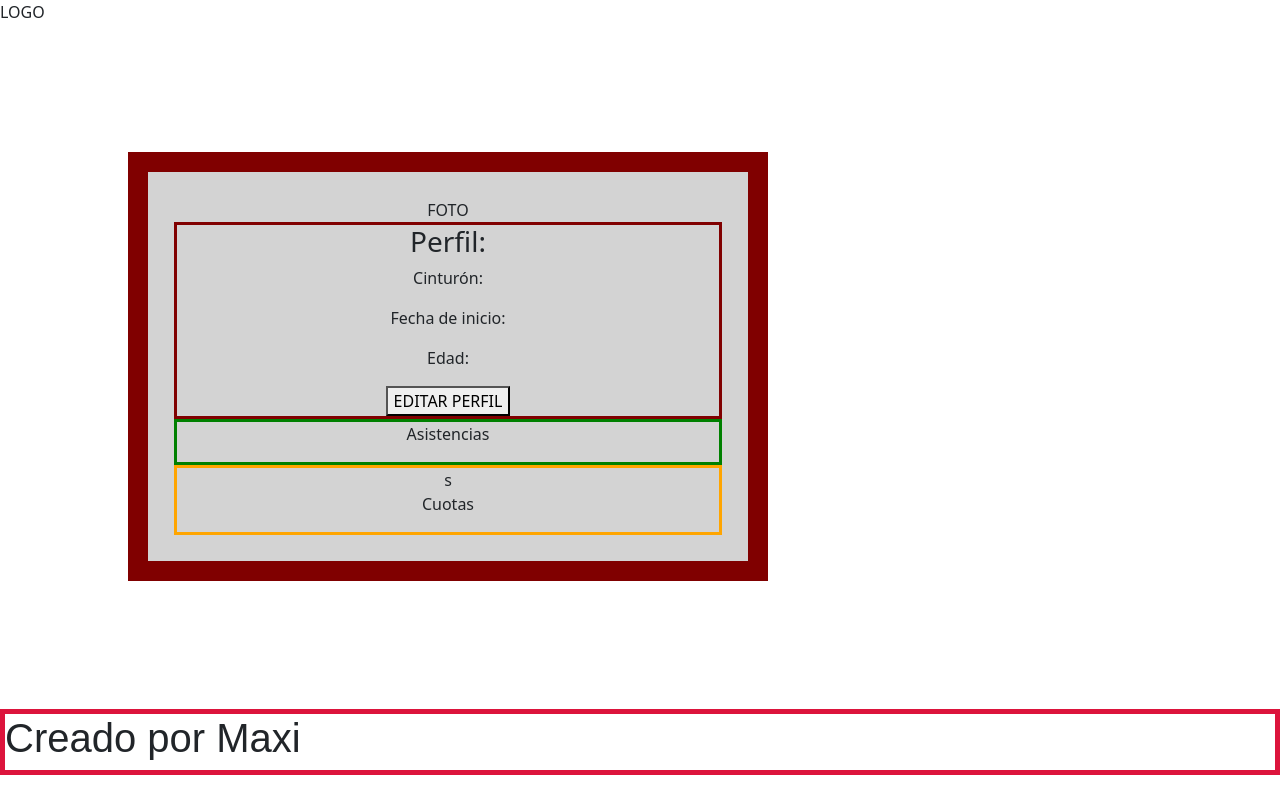
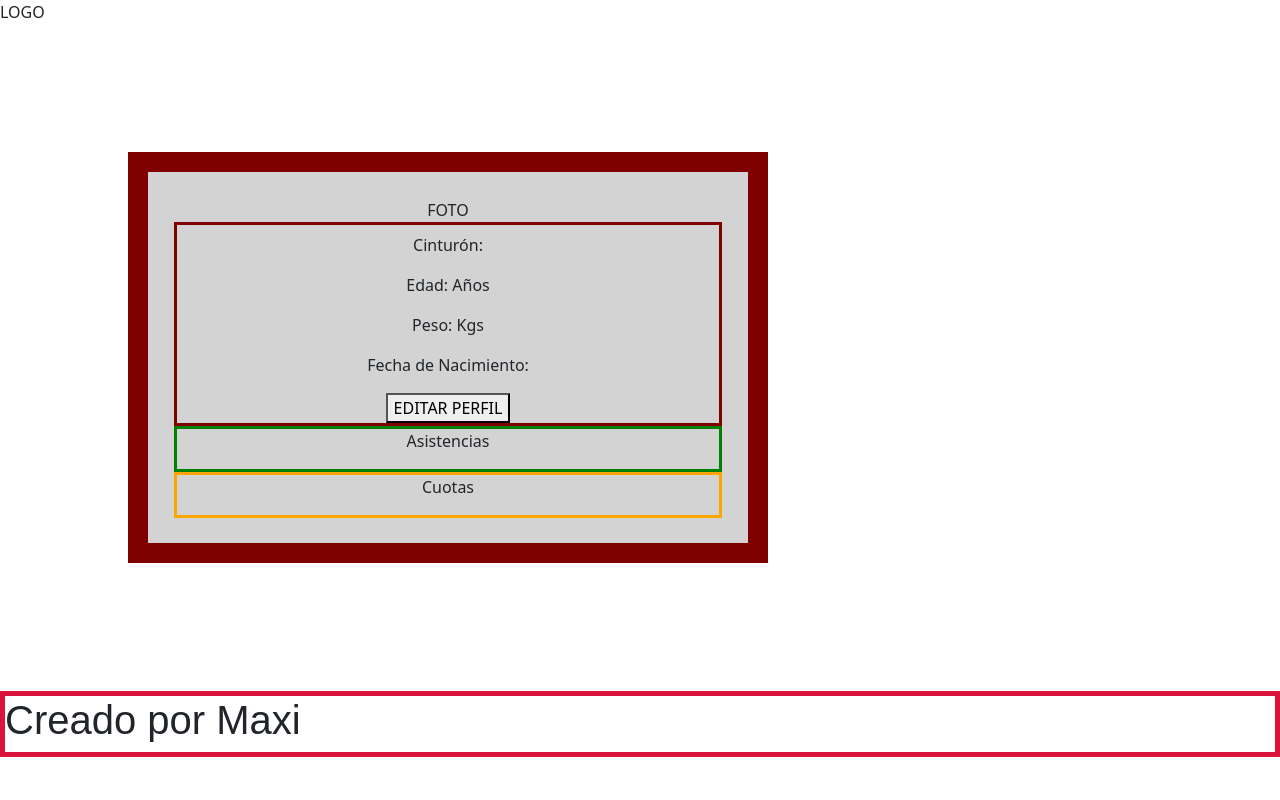
Before and after one commit to xMaxiuxx/Kratos-Academy-Front-end, an Angular app: page /student in a window 1280 px wide. Built offline with nearby package versions, Linux system fonts and the light colour scheme; no server answers.

Commit message:
modified componentsHTML/register/student/teacher

```diff
--- a/src/app/components/users/register/register.component.html
+++ b/src/app/components/users/register/register.component.html
@@ -23,7 +23,7 @@
 
     <div class="mb-3">
         <label for="weight">Peso: </label>
-        <input type="text" class="form-control" formControlName="date" id="weight" placeholder="Ingrese Su peso Kgs en nùmeros ">
+        <input type="number" class="form-control" formControlName="weight" id="weight" placeholder="Ingrese Su peso Kgs en nùmeros ">
     </div>
     </div>
     <div class="mb-3">
--- a/src/app/student/student.component.html
+++ b/src/app/student/student.component.html
@@ -8,10 +8,12 @@
 <body>
     <div class="Foto_perfil">FOTO</div>
     <div class="perfil">
-        <h3>Perfil: {{ user?.nickname }}</h3>
-        <p>Cinturón: {{ user?.faixa }}</p>
-        <p>Fecha de inicio: {{ user?.date }}</p>
-        <p>Edad: {{ user?.age }}</p>
+        <h3> {{ user?.nickname }}</h3>
+        <h2>{{user?.role}}    </h2>
+    <p>Cinturón: {{ user?.faixa }}</p>
+    <p>Edad: {{ user?.age }} Años</p>
+    <p>Peso: {{user?.weight }} Kgs</p>
+    <p>Fecha de Nacimiento: {{ user?.date }}</p>
 
 
         <button routerLink="/edit"> EDITAR PERFIL</button>
@@ -22,7 +24,7 @@
             <p>Asistencias </p>
     </div>
 
-    <div class="cuota">s
+    <div class="cuota">
             <p>Cuotas </p>
     </div>
 </body>
--- a/src/app/teacher/teacher.component.html
+++ b/src/app/teacher/teacher.component.html
@@ -8,10 +8,13 @@
 <body>
     <div class="Foto_perfil">FOTO</div>
     <div class="perfil">
-        <h3>Perfil: {{ user?.name }}</h3>
-        <p>Cinturón: {{ user?.cinturon }}</p>
-        <p>Fecha de inicio: {{ user?.fetch }}</p>
-        <p>Categoría: {{ user?.categoria }}</p>
+            <h3> {{ user?.nickname }}</h3>
+            <h2>{{user?.role}}    </h2>
+        <p>Cinturón: {{ user?.faixa }}</p>
+        <p>Edad: {{ user?.age }}</p>
+        <p>Peso: {{user?.weight }} Kgs</p>
+        <p>Fecha de Nacimiento: {{ user?.date }}</p>
+
         <button routerLink="/edit"> EDITAR PERFIL</button>
      </div>
   <button>alumnos</button>
```
